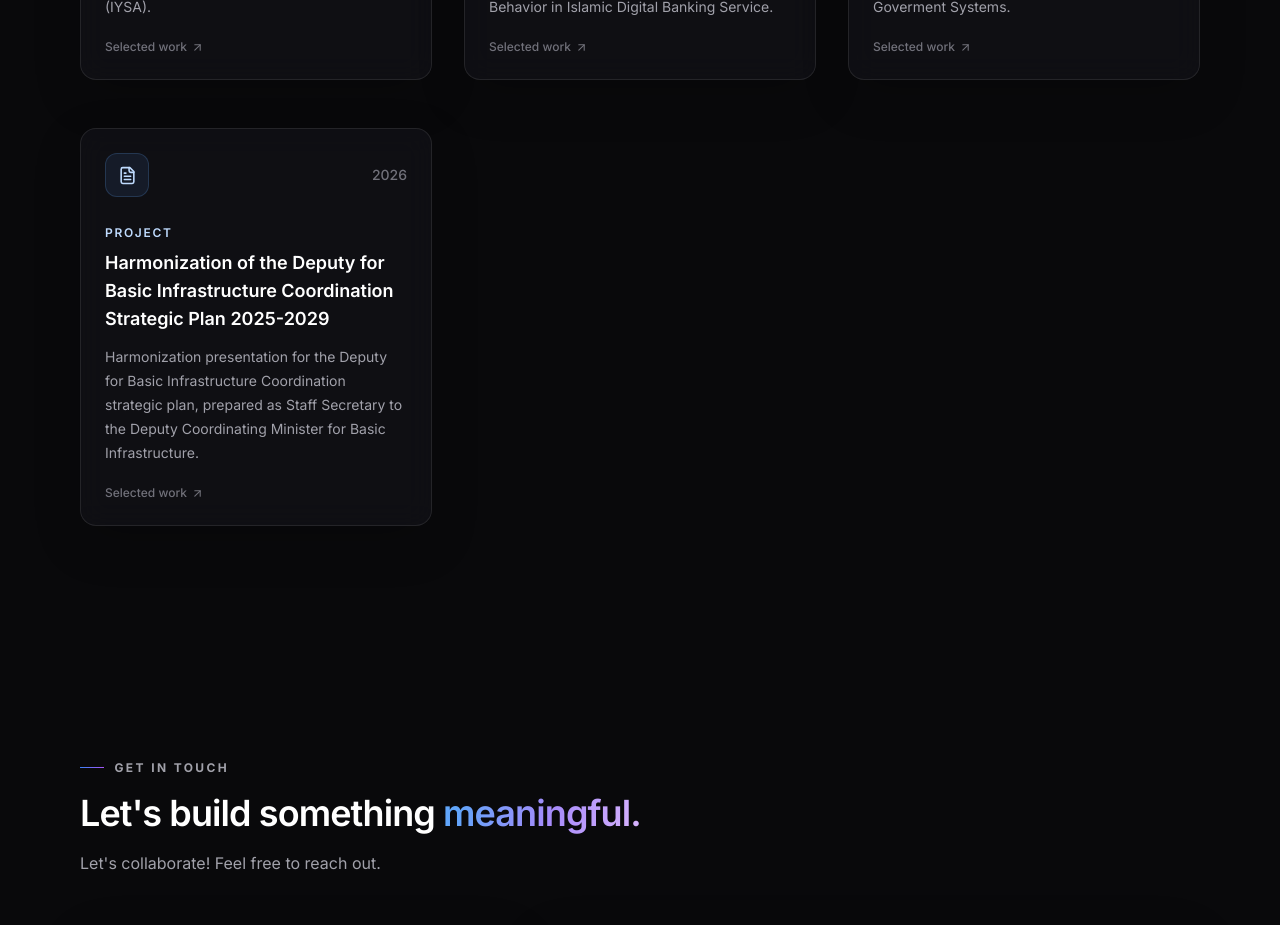
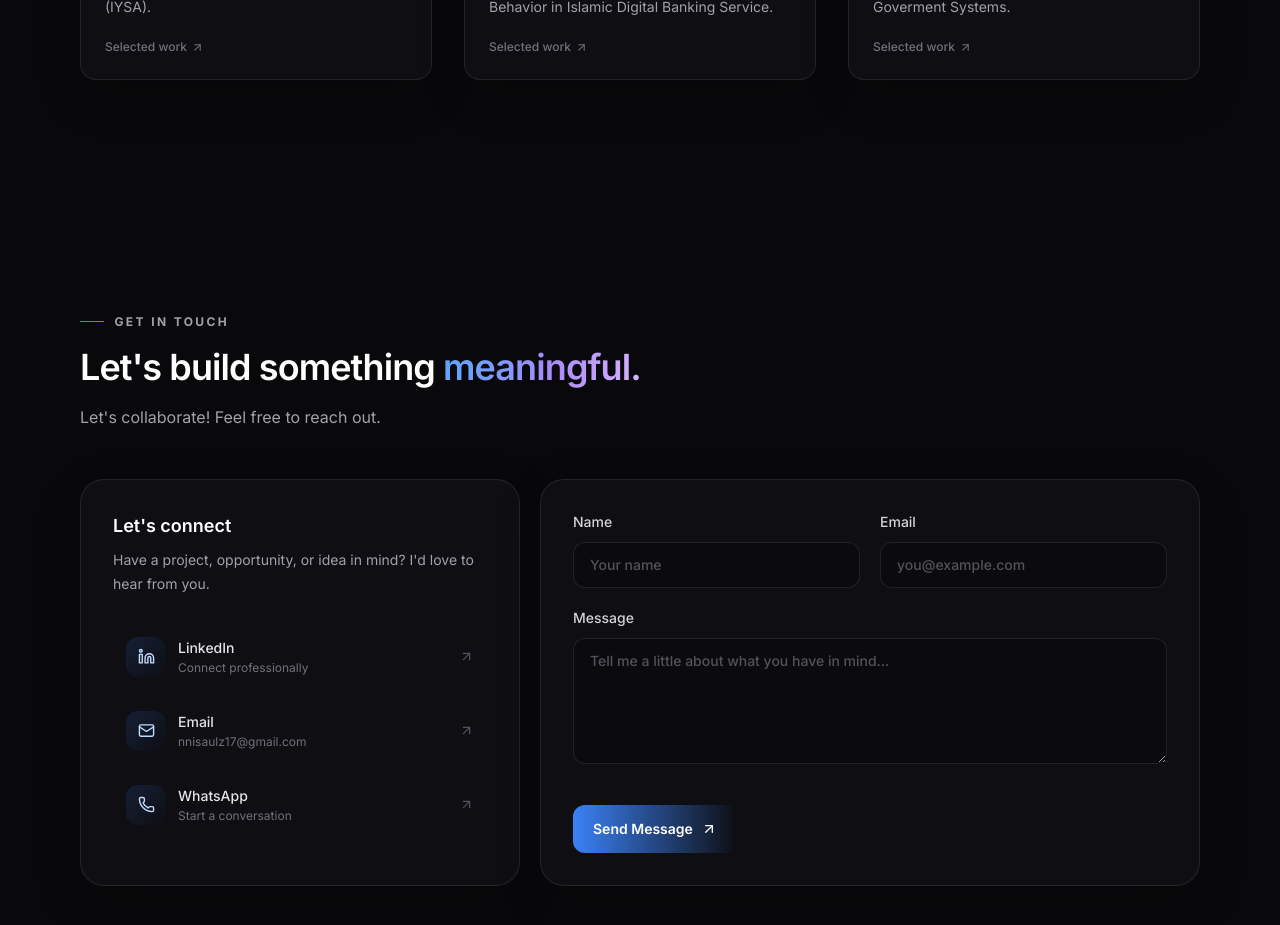
Before and after one commit to hikmalalfatih/annisa-portofolio, a Next.js app: page / in a window 1280 px wide. Shown: the part 4740-5665 px from the top of the page. Built offline with nearby package versions, Linux system fonts and the light colour scheme.

Commit message:
revert: remove Renstra D3 card from Projects
The Renstra presentation belongs in the Staff Secretary experience entry, not in Projects.

```diff
--- a/components/Projects.jsx
+++ b/components/Projects.jsx
@@ -24,14 +24,6 @@ const items = [
     year: "2024",
     title: "Publishing Scientific Article on Sinta 3 JIAP",
     detail: "Quality Optimisation of Electronic-Based Goverment Systems.",
-    icon: FileText,
-    accent: "blue",
-  },
-  {
-    type: "Project",
-    year: "2026",
-    title: "Harmonization of the Deputy for Basic Infrastructure Coordination Strategic Plan 2025-2029",
-    detail: "Harmonization presentation for the Deputy for Basic Infrastructure Coordination strategic plan, prepared as Staff Secretary to the Deputy Coordinating Minister for Basic Infrastructure.",
     icon: FileText,
     accent: "blue",
   },
```
